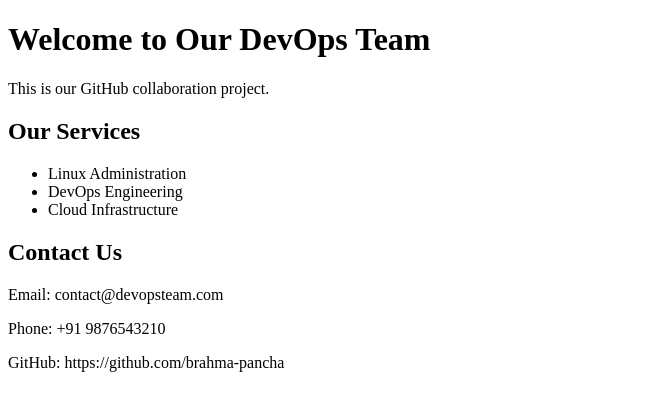
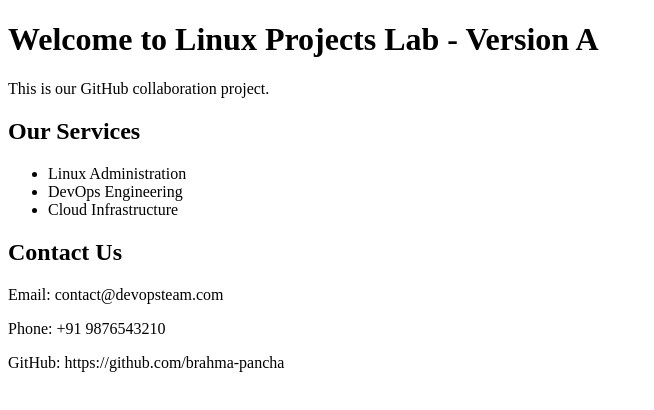
Before and after one commit to brahma-pancha/github-collaboration-lab-2026, a plain HTML site: page index.html in a window 1280 px wide. Shown: the whole page, without its empty margins (0-654 px from the left). Drawn offline with Linux system fonts and the light colour scheme.

Commit message:
Update welcome heading from User A

```diff
--- a/index.html
+++ b/index.html
@@ -4,7 +4,7 @@
     <title>DevOps Collaboration Lab</title>
   </head>
   <body>
-    <h1>Welcome to Our DevOps Team</h1>
+    <h1>Welcome to Linux Projects Lab - Version A</h1>
 
     <p>This is our GitHub collaboration project.</p>
 
```
